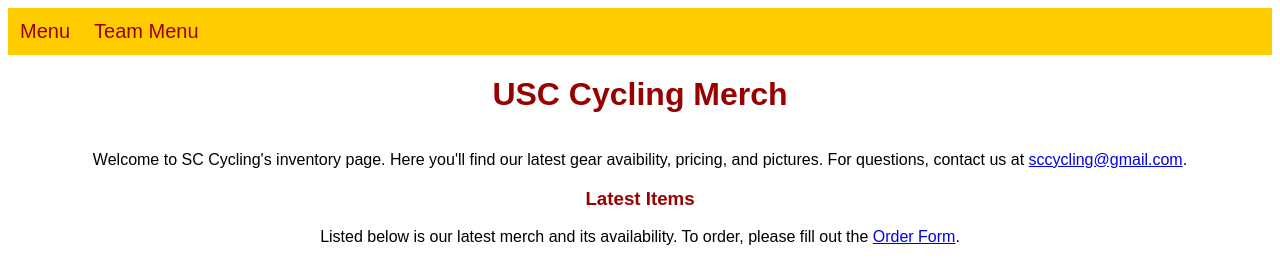
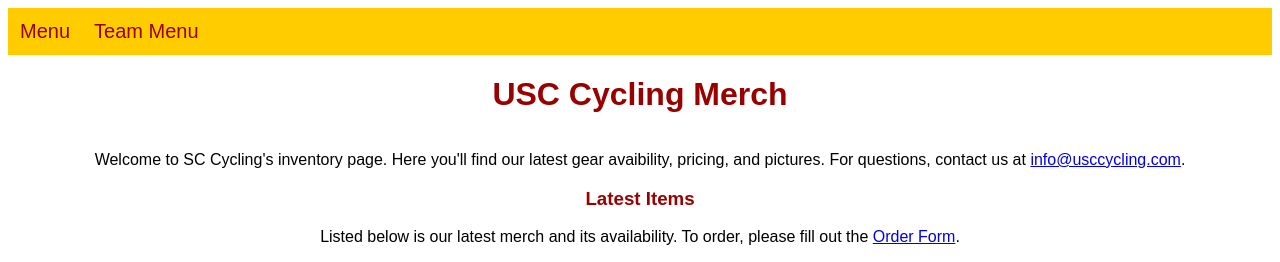
Before and after one commit to kiwiPhrases/sccycling-merch, a Django app: page / in a window 1280 px wide. Shown: the top 262 px of the page. Run offline with Django 3.2, Linux system fonts and the light colour scheme; data that the repository does not hold is empty; some libraries are stand-ins or nearby versions.

Commit message:
fixed e-mail on homepage

```diff
--- a/inv_check/templates/inv_check/index.html
+++ b/inv_check/templates/inv_check/index.html
@@ -16,7 +16,7 @@
    </figure>
 
 
-  <p> Welcome to SC Cycling's inventory page. Here you'll find our latest gear avaibility, pricing, and pictures. For questions, contact us at <a href="sccycling@gmail.com">sccycling@gmail.com</a>.
+  <p> Welcome to SC Cycling's inventory page. Here you'll find our latest gear avaibility, pricing, and pictures. For questions, contact us at <a href="info@usccycling.com">info@usccycling.com</a>.
 
 
   <div>
```
